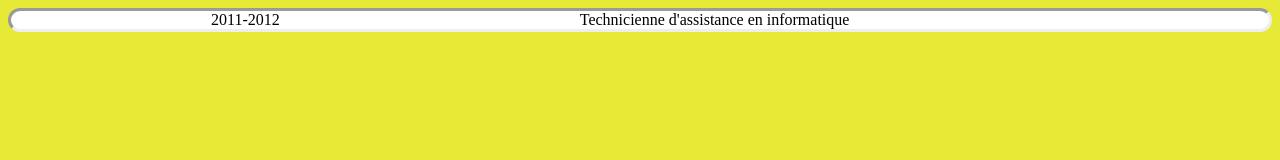
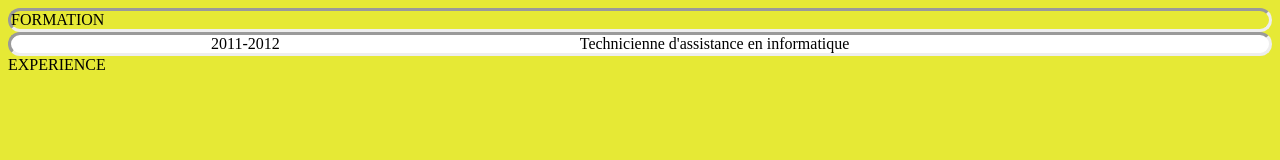
Before and after one commit to qpeone/qpassa.github.io, a plain HTML site: page professionnelle.html in a window 1280 px wide. Drawn offline with Linux system fonts and the light colour scheme.

Commit message:
some fixes

```diff
--- a/professionnelle.html
+++ b/professionnelle.html
@@ -11,10 +11,12 @@
 <body class="corps">
 
     <div class="container">
+        <div class="barFormation"> FORMATION</div>
         <div class="formation">
             <div class="date"> 2011-2012 </div>
             <div class="intitule"> Technicienne d'assistance en informatique</div>
         </div>
+        <div class="barExperience"> EXPERIENCE</div>
         <div class="experience">
             <div class="date"></div>
             <div class="intitule"></div>
--- a/style.css
+++ b/style.css
@@ -52,6 +52,10 @@
 }
 
 /* page professionnelle*/
+.barFormation{
+    border-style: inset;
+    border-radius: 100px;
+}
 .formation{
     display: flex;
     border-radius: 50px;
```
